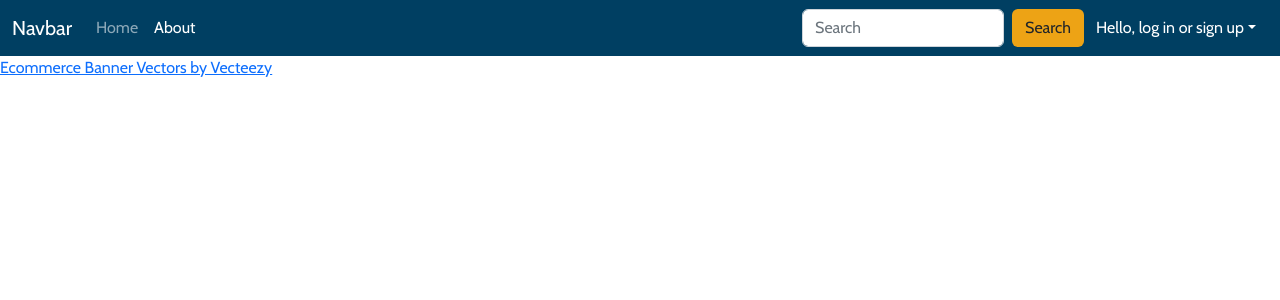
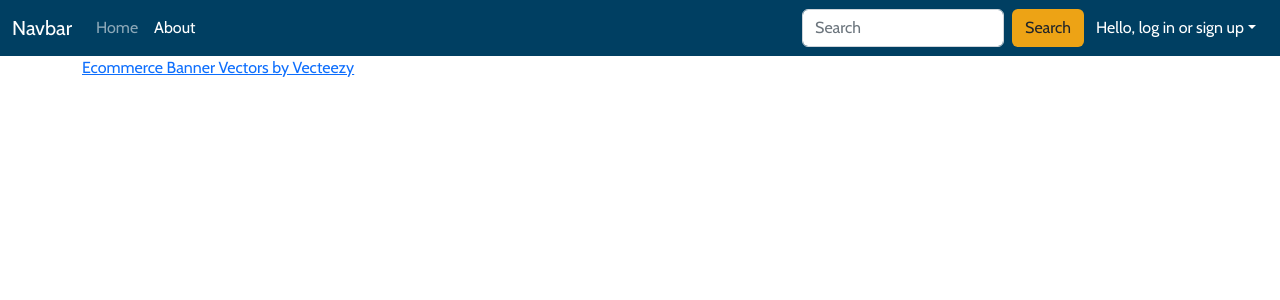
Before and after one commit to JoseMiguelVazquez/e-commerce-react, a React (Vite) app: page /about in a window 1280 px wide. Shown: the top 300 px of the page. Built offline with nearby package versions, Linux system fonts and the light colour scheme.

Commit message:
react fragment instead of div

```diff
--- a/src/pages/About/About.jsx
+++ b/src/pages/About/About.jsx
@@ -2,11 +2,11 @@ import React from 'react'
 
 const About = () => {
   return (
-    <div>
-      <div>
+    <>
+      <div className='container'>
         <a href='https://www.vecteezy.com/free-vector/ecommerce-banner' target='_blank' rel='noreferrer'>Ecommerce Banner Vectors by Vecteezy</a>
       </div>
-    </div>
+    </>
   )
 }
 
--- a/src/pages/Login/Login.jsx
+++ b/src/pages/Login/Login.jsx
@@ -27,7 +27,7 @@ const Login = () => {
   })
 
   return (
-    <div>
+    <>
       <div className='container mt-4'>
         <div>
           <h2>Log In</h2>
@@ -71,7 +71,7 @@ const Login = () => {
           <Link className='text-dark' to='/signup'>Not a registered user? Sign Up!</Link>
         </form>
       </div>
-    </div>
+    </>
   )
 }
 
--- a/src/pages/Signup/Signup.jsx
+++ b/src/pages/Signup/Signup.jsx
@@ -28,7 +28,7 @@ const Signup = () => {
   })
 
   return (
-    <div>
+    <>
       <div className='container mt-4'>
         <div>
           <h2>Sign Up</h2>
@@ -124,7 +124,7 @@ const Signup = () => {
           <Link className='text-dark' to='/login'>Already registered? Log In!</Link>
         </form>
       </div>
-    </div>
+    </>
   )
 }
 
```
